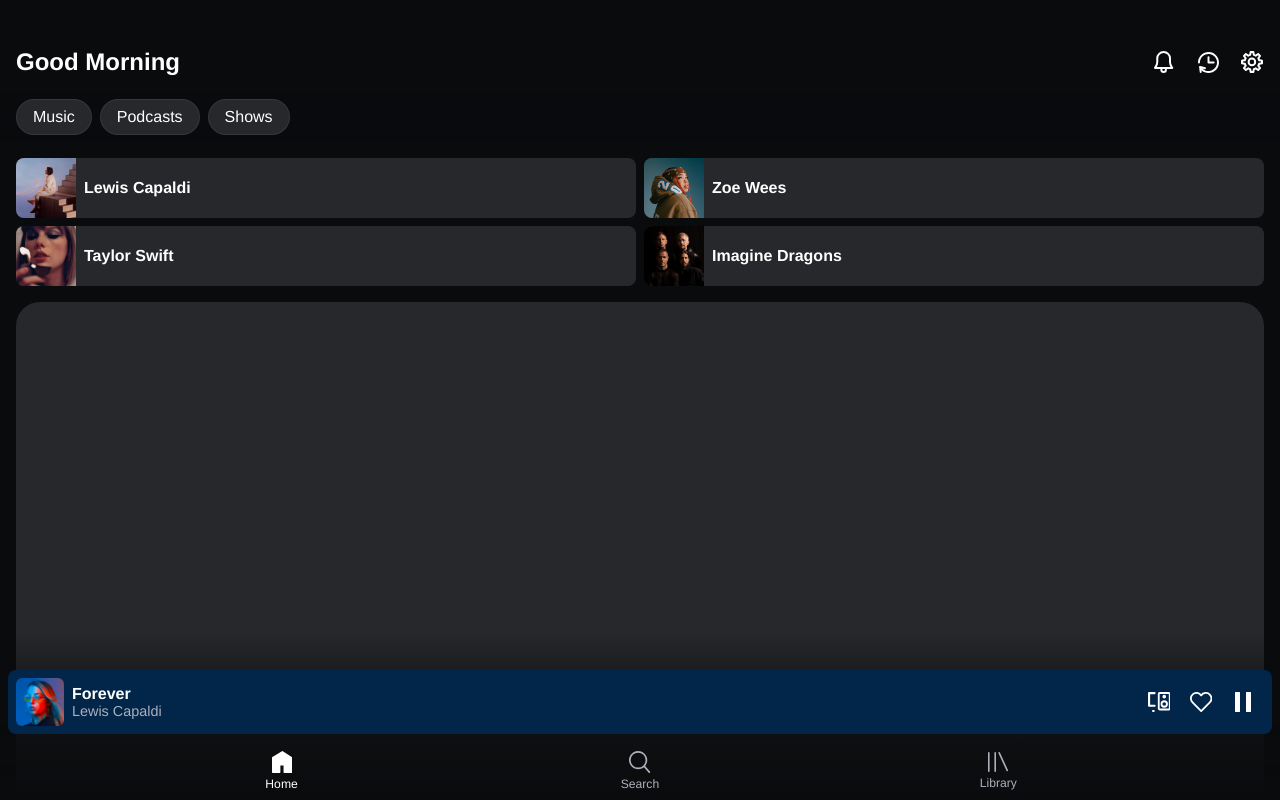
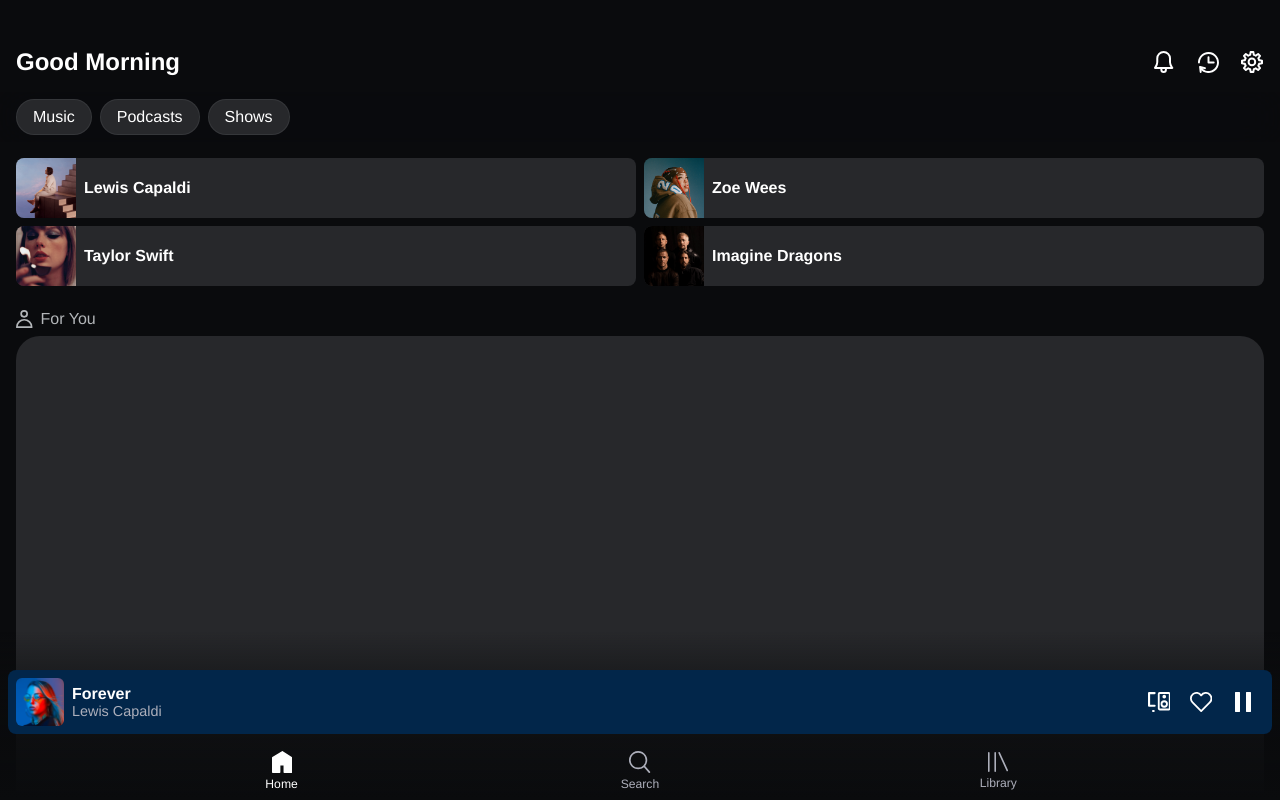
Before and after one commit to benjaminayimah/music-app, a Vue app: page / in a window 1280 px wide. Shown: the top 800 px of the page. Built offline with nearby package versions, Linux system fonts and the light colour scheme.

Commit message:
bottom nav

```diff
--- a/src/assets/index.scss
+++ b/src/assets/index.scss
@@ -5,7 +5,12 @@
 $white: #fff;
 $black: #000;
 $dark-gray: #242527;
+$gray: #b3b6b9;
 $br-8: 8px;
+
+.gray{
+    color: $gray;
+}
 
 body{
     margin: 0;
@@ -42,6 +47,9 @@
   }
 h1,h2,h3, h4{
     margin: unset;
+}
+.p-8{
+    padding: 8px;
 }
 li {
     list-style-type: none;
@@ -112,14 +120,17 @@
 .row{
     flex-direction: row;
 }
+.gap-4{
+    gap: 4px;
+}
 .gap-8{
     gap: 8px;
 }
 .gap-16{
     gap: 16px;
 }
-.gap-4{
-    gap: 4px;
+.gap-24{
+    gap: 24px;
 }
 .ml--8{
     margin-left: -8px;
@@ -135,6 +146,9 @@
 }
 .p-l-r-16{
     padding: 0 16px;
+}
+.capitalize {
+    text-transform: capitalize;
 }
 
 .ai-c{
--- a/src/components/includes/HomeSection1List.vue
+++ b/src/components/includes/HomeSection1List.vue
@@ -1,7 +1,7 @@
 <template>
-    <router-link to="/" class="flx wrap br-8 gap-8 scale-2">
+    <router-link to="/" class="flx wrap br-8 scale-2">
         <img :src="list.avatar" :alt="list.name">
-        <div class="flx ai-c">
+        <div class="flx ai-c p-8">
             <h4>{{ list.name }}</h4>
         </div>
     </router-link>
--- a/src/components/includes/HomeSection2.vue
+++ b/src/components/includes/HomeSection2.vue
@@ -1,17 +1,20 @@
 <template>
-    <section class="flx gap-16">
-        <home-section-2-list />
+    <section class="flx gap-24 column">
+        <home-section-2-list v-for="discover in getDiscover" :key="discover.id" v-bind:discover="discover" />
     </section>
 </template>
 <script>
 import HomeSection2List from './HomeSection2List.vue'
+import { mapGetters } from 'vuex';
 export default {
-  components: { HomeSection2List },
+    components: { HomeSection2List },
     name: 'HomeSection2',
+    computed: mapGetters(['getDiscover'])
+
 }
 </script>
 <style lang="scss" scoped>
 section {
-    margin-bottom: 180px;
+    margin: 24px 0 180px 0;
 }
 </style>
--- a/src/components/includes/HomeSection2List.vue
+++ b/src/components/includes/HomeSection2List.vue
@@ -1,11 +1,19 @@
 <template>
-    <router-link to="/" class="scale-3">
-
-    </router-link>
+    <div class="flx column grow gap-8">
+        <span class="flx gap-8">
+            <svg xmlns="http://www.w3.org/2000/svg" height="18" viewBox="0 0 19.272 21">
+                <path d="M8627,5716.5a1,1,0,0,1-1-1,9.636,9.636,0,0,1,19.272,0,1,1,0,0,1-1,1Zm1.065-2h15.142a7.636,7.636,0,0,0-15.142,0ZM8631,5700a4.5,4.5,0,1,1,4.5,4.5A4.5,4.5,0,0,1,8631,5700Zm2,0a2.5,2.5,0,1,0,2.5-2.5A2.5,2.5,0,0,0,8633,5700Z" transform="translate(-8626 -5695.5)" fill="#b3b6b9"/>
+            </svg>
+            <span class="gray capitalize">{{ discover.title }}</span>
+        </span>
+        <router-link to="/" class="scale-3">
+        </router-link>
+    </div>
 </template>
 <script>
 export default {
     name: 'HomeSection2List',
+    props: ['discover']
 }
 </script>
 <style lang="scss" scoped>
--- a/src/store/index.js
+++ b/src/store/index.js
@@ -11,10 +11,11 @@
       {id: 4, name: 'Imagine Dragons', avatar: require('@/assets/images/imagine_dragons.png'), stream: 192792 },
       {id: 5, name: 'James Arthur', avatar: require('@/assets/images/james_arthur.png'), stream: 825730 },
       {id: 6, name: 'Black Sherif', avatar: require('@/assets/images/black_sherif.png'), stream: 9738310 },
-
-
-
-
+    ],
+    discover: [
+      {id: 1, title: 'for you', playlist: []},
+      {id: 2, title: 'new releases', playlist: []},
+      {id: 3, title: 'rise and shine', playlist: []},
 
     ]
   },
@@ -40,7 +41,8 @@
   getters: {
     getiPhone: (state) => state.iphone,
     getCurrentPlayer: (state) => state.currentPlayer,
-    getArtists: (state) => state.artists
+    getArtists: (state) => state.artists,
+    getDiscover: (state) => state.discover
   },
   modules: {
   }
```
